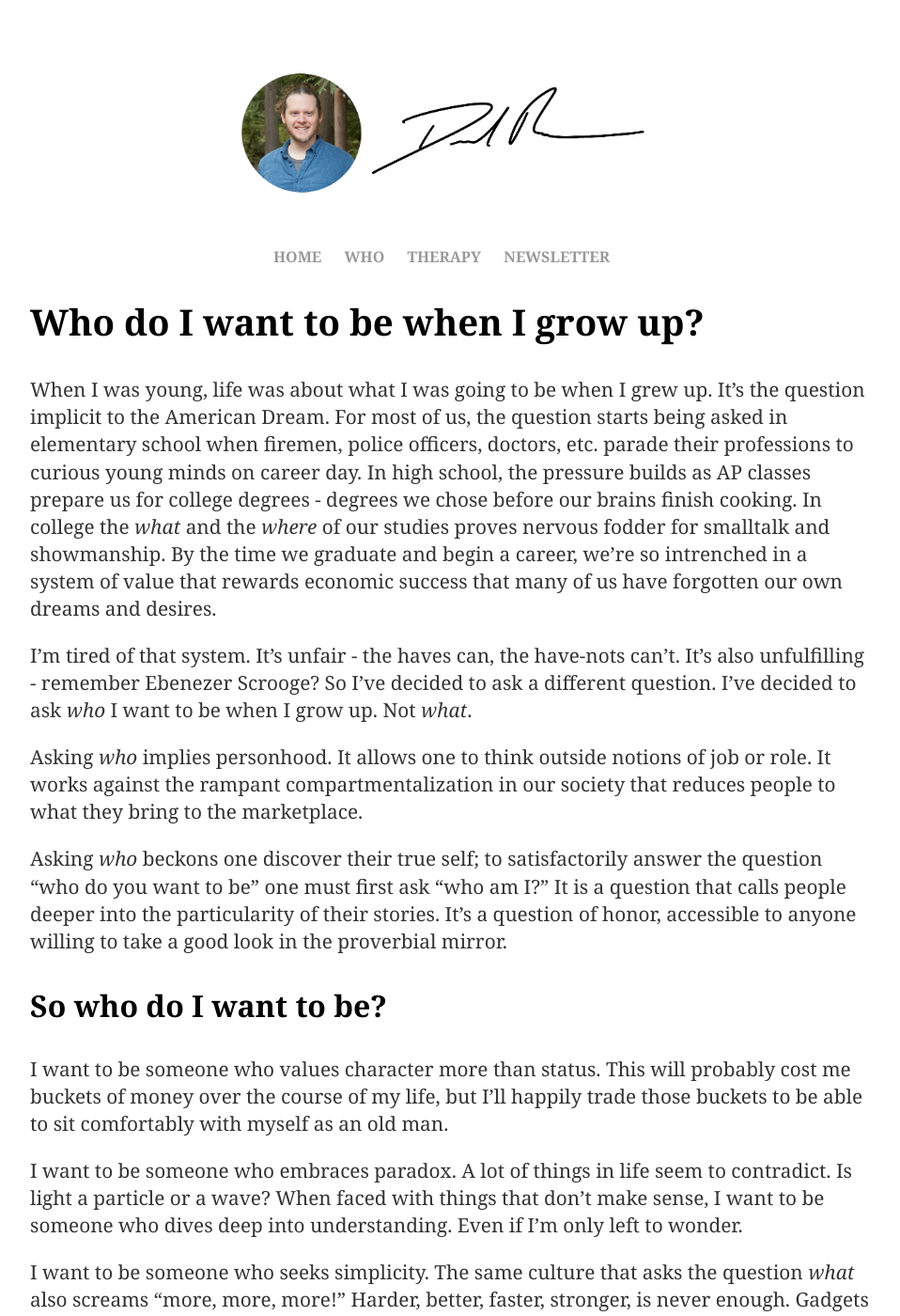
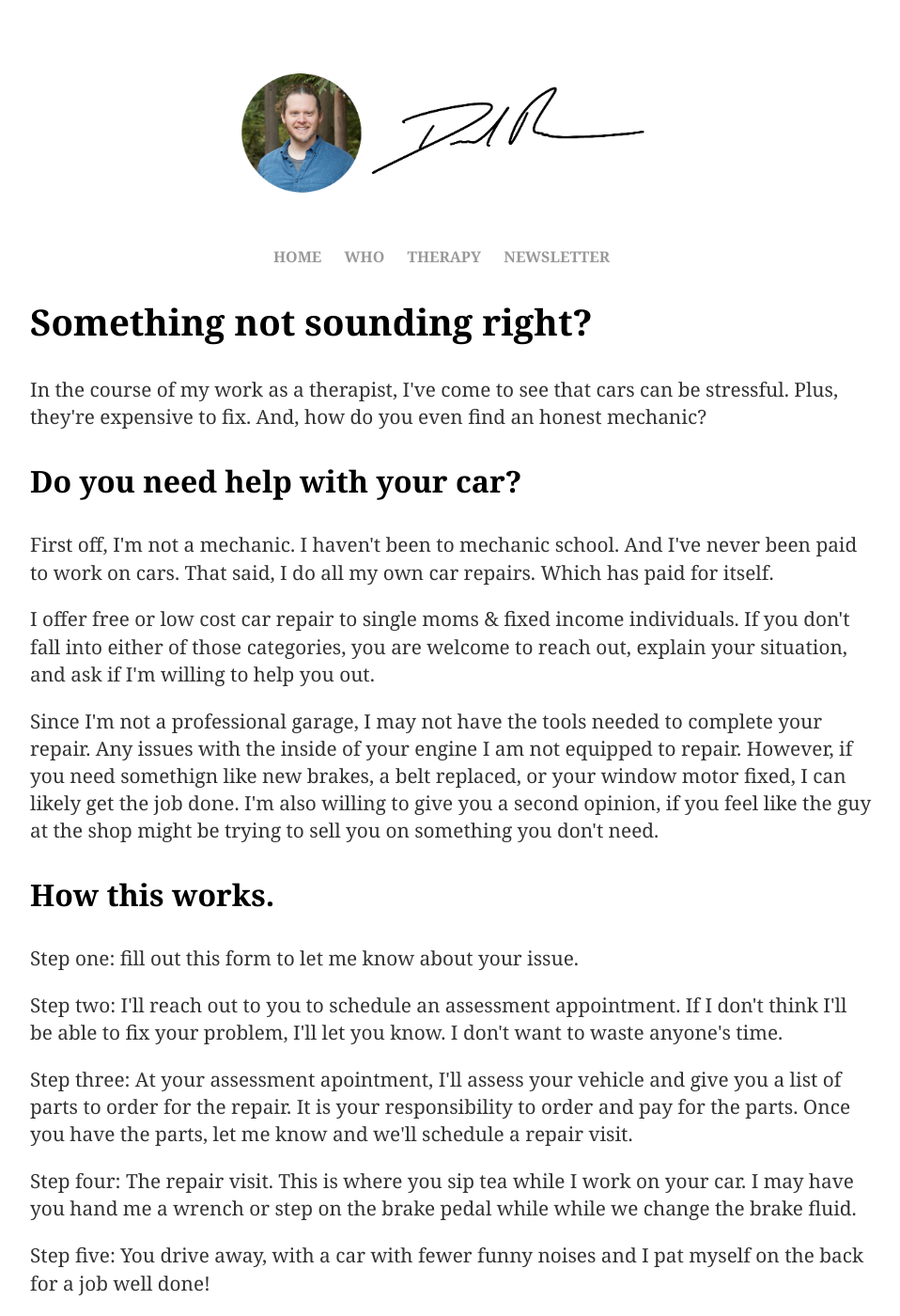
Before and after one commit to danielrusco/danielrusco.github.io, a Jekyll site: the page built from autorepair/index.html, in a window 1280 px wide and 1400 px high. Shown: the whole window at 94% size, without its empty margins (160-1118 px from the left). Built offline with Jekyll 4.4.1, drawn with Linux system fonts in a browser that asks for light colours; some of the changed text lies outside the part shown.

Commit message:
Save autorepair page.

```diff
--- a/autorepair/index.html
+++ b/autorepair/index.html
@@ -1,44 +1,32 @@
 ---
 layout: default
-title: Who is Daniel?
+title: auto repair
 ---
 
 		<div class="about">
-			<h2>Who do I want to be when I grow up?</h2>
-				<p>When I was young, life was about what I was going to be when I grew up. It’s the question implicit to the American Dream. For most of us, the question starts being asked in elementary school when firemen, police officers, doctors, etc. parade their professions to curious young minds on career day. In high school, the pressure builds as AP classes prepare us for college degrees - degrees we chose before our brains finish cooking. In college the <i>what</i> and the <i>where</i> of our studies proves nervous fodder for smalltalk and showmanship. By the time we graduate and begin a career, we’re so intrenched in a system of value that rewards economic success that many of us have forgotten our own dreams and desires.</p>
 
-				<p>I’m tired of that system. It’s unfair - the haves can, the have-nots can’t. It’s also unfulfilling - remember Ebenezer Scrooge? So I’ve decided to ask a different question. I’ve decided to ask <i>who</i> I want to be when I grow up. Not <i>what</i>.</p>
+			<h2>Something not sounding right?</h2>
 
-				<p>Asking <i>who</i> implies personhood. It allows one to think outside notions of job or role. It works against the rampant compartmentalization in our society that reduces people to what they bring to the marketplace. </p>
-				<p>Asking <i>who</i> beckons one discover their true self; to satisfactorily answer the question “who do you want to be” one must first ask “who am I?” It is a question that calls people deeper into the particularity of their stories. It’s a question of honor, accessible to anyone willing to take a good look in the proverbial mirror.</p>
+				<p>In the course of my work as a therapist, I've come to see that cars can be stressful. Plus, they're expensive to fix. And, how do you even find an honest mechanic?</p>
 
-			<h3>So who do I want to be?</h3>
+			<h3>Do you need help with your car?</h3>
 
-				<p>I want to be someone who values character more than status. This will probably cost me buckets of money over the course of my life, but I’ll happily trade those buckets to be able to sit comfortably with myself as an old man.</p>
+				<p>First off, I'm not a mechanic. I haven't been to mechanic school. And I've never been paid to work on cars. That said, I do all my own car repairs. Which has paid for itself.</p>
 
-				<p>I want to be someone who embraces paradox. A lot of things in life seem to contradict. Is light a particle or a wave? When faced with things that don’t make sense, I want to be someone who dives deep into understanding. Even if I’m only left to wonder.</p>
+				<p>I offer free or low cost car repair to single moms & fixed income individuals. If you don't fall into either of those categories, you are welcome to reach out, explain your situation, and ask if I'm willing to help you out.</p>
 
-				<p>I want to be someone who seeks simplicity. The same culture that asks the question <i>what</i> also screams “more, more, more!” Harder, better, faster, stronger, is never enough. Gadgets promise ease, yet end up outdated and forgotten. “The more you have, the more you have to have to take care of the things you have.” Contentment is not found through accumulation, but through gratitude. Less is indeed more.</p>
+				<p>Since I'm not a professional garage, I may not have the tools needed to complete your repair. Any issues with the inside of your engine I am not equipped to repair. However, if you need somethign like new brakes, a belt replaced, or your window motor fixed, I can likely get the job done. I'm also willing to give you a second opinion, if you feel like the guy at the shop might be trying to sell you on something you don't need.</p>
 
-				<p>I want to be someone who honors complexity. The world is full of complex problems. Take climate change for example. That is a multifacited issue that can't be solved by one simple solution. People are also complex, and their complexity deserves attention.</p>
+			<h3>How this works.</h3>
 
-				<p>I want to be someone who finds freedom through discipline. The cost of freedom is high. An athlete who wants to be able to run without gasping for air needs to put in hours of training. A trauma survivor has to put in hours of difficult emotional work to find freedom. I want to be physically, mentally, emotionally, and spiritually free. So I work towards that end, not expecting freedom to be projected through a screen or delivered to my doorstep with the click of a button.</p>
+				<p>Step one: fill out this form to let me know about your issue.</p>
 
-				<p>I want to be someone who pursues beauty. All that is good and right and true is beautiful. Even if it is difficult to behold. Beauty doesn’t always look like wall decorations or sound like symphonies. Sometimes it’s a simple as folded laundry or homemade hummus.</p>
+				<p>Step two: I'll reach out to you to schedule an assessment appointment. If I don't think I'll be able to fix your problem, I'll let you know. I don't want to waste anyone's time.</p>
 
-				<p>I want to be someone who creates more than consumes. <i>What</i> culture consumes. <i>Who</i> culture creates. Great art flows from the very person of the artist. I believe that creation is one of the most human, and therefore fulfilling, things we can do. Creation brings forth beauty, because it is itself beautiful.</p>
+				<p>Step three: At your assessment apointment, I'll assess your vehicle and give you a list of parts to order for the repair. It is your responsibility to order and pay for the parts. Once you have the parts, let me know and we'll schedule a repair visit.</p>
 
-				<p>I want to be someone who values mercy over judgement. <i>What</i> culture ultimately pits people against each other. Being defined by our status symbols ultimately ends in violence. Mercy, however, is not ultimately concerned with equal distribution, but rather restoration of relationship - or the a establishment of <i>who</i> culture. Mercy isn’t self-seeking, but rather gives opportunities to others for mutual benefit.</p>
+				<p>Step four: The repair visit. This is where you sip tea while I work on your car. I may have you hand me a wrench or step on the brake pedal while while we change the brake fluid.</p>
 
-			<h3>So who do <i>you</i> want to be when you grow up?</h3>
+				<p>Step five: You drive away, with a car with fewer funny noises and I pat myself on the back for a job well done!</p>
 
-				<p>Interested in exploring that question with me? Check out my <a href="/therapy">therapy page</a> to learn what our work together could look like.
-
-			<!--
-			<ul class="contacts">
-				<li><a href="#">https://twitter.com/danielrusco</a></li>
-				<li><a href="#">https://medium.com/@danielrusco</a></li>
-				<li><a href="#">https://instagram.com/ordinarybeauty</a></li>
-				</ul>
-			-->
 		</div>
```
Also changed, not shown: 1 other file.
